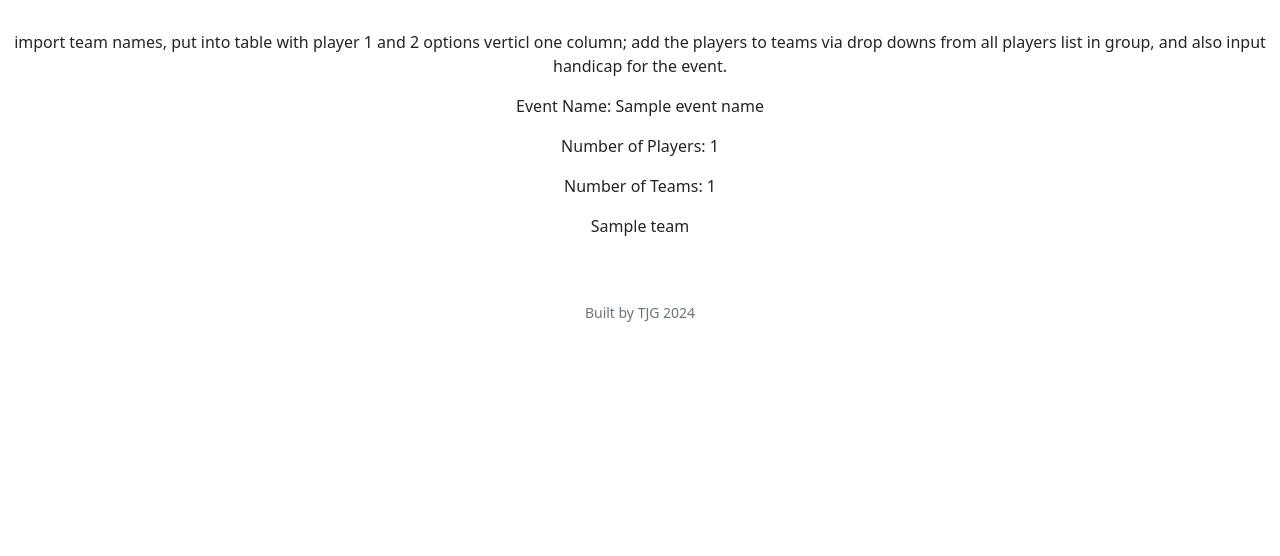
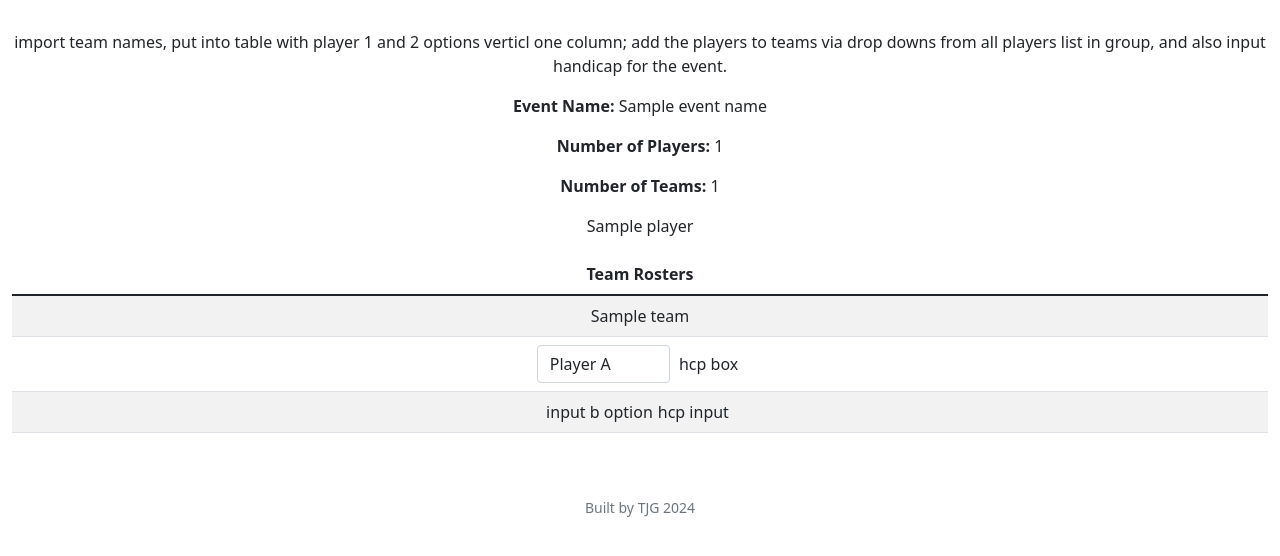
Before and after one commit to tjg14/FD24mySQL, a Flask app: template templates/create_event_continued.html in a window 1280 px wide. Shown: the part 74-630 px from the top of the page. Run offline with Flask 3, Linux system fonts and the light colour scheme; the template is opened without the code that fills it: most values are stand-ins (such as "Sample title", 1, 10 or a date in 2020); some libraries are stand-ins or nearby versions.

Commit message:
create event work to do

```diff
--- a/app.py
+++ b/app.py
@@ -320,7 +320,9 @@ def create_event():
         for i in range(num_teams):
             team_names.append(request.form.get("team_name_" + str(i + 1)))
 
+        group_players = db.execute("SELECT player_name FROM players WHERE group_id = ?", session["group_id"])
+
         return render_template("create_event_continued.html", event_name=event_name,
-            num_players=num_players, num_teams=num_teams, team_names=team_names)
+            num_players=num_players, num_teams=num_teams, team_names=team_names, group_players=group_players)
     else:
         return render_template("create_event.html")
--- a/templates/create_event_continued.html
+++ b/templates/create_event_continued.html
@@ -9,15 +9,52 @@
 from all players list in group,  and also input handicap for the event.
 <p></p>
     <div>
-        <p>Event Name: {{ event_name }}</p>
+        <p><b>Event Name:</b> {{ event_name }}</p>
 
-        <p> Number of Players: {{ num_players }}</p>
+        <p> <b>Number of Players:</b> {{ num_players }}</p>
 
-        <p>Number of Teams: {{ num_teams }}</p>
+        <p><b>Number of Teams:</b> {{ num_teams }}</p>
+
         <p>
-            {% for team in team_names %}
-                {{ team }}
+            {% for player in group_players %}
+                {{ player.player_name }}
             {% endfor %}
+
+        </p>
+
+        <p>
+            <table class="table table-hover table-striped">
+                <thead>
+                    <tr>
+                        <th>Team Rosters</th>
+                    </tr>
+                </thead>
+                <tbody>
+                    {% for team in team_names %}
+                        <tr>
+                            <td>{{ team }}</td>
+                        </tr>
+                        <tr>
+                            <td>
+                                <span>
+                                    <div class="form-group">
+                                        <select class="form-control" name="player_a_team_" + {{ team }}>
+                                            <option selected disabled>Player A</option>
+                                            {% for player in group_players %}
+                                                <option value="{{ player.player_name }}">{{ player.player_name }}</option>
+                                            {% endfor %}
+                                        </select>
+                                      </div>
+                                </span>
+                                <span>hcp box</span>
+                            </td>
+                        </tr>
+                        <tr>
+                            <td><span>input b option </span><span>hcp input</span> </td>
+                        </tr>
+                    {% endfor %}
+                </tbody>
+            </table>
         </p>
     </div>
     <script>
```
Also changed, not shown: FD2024.db, README.md, 5 other files.
